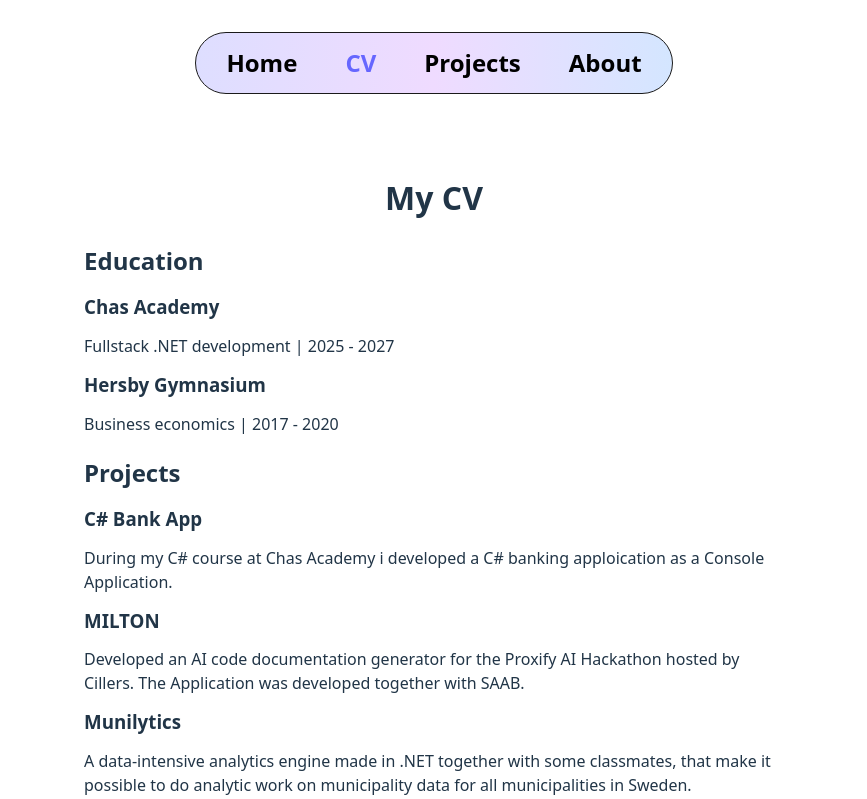
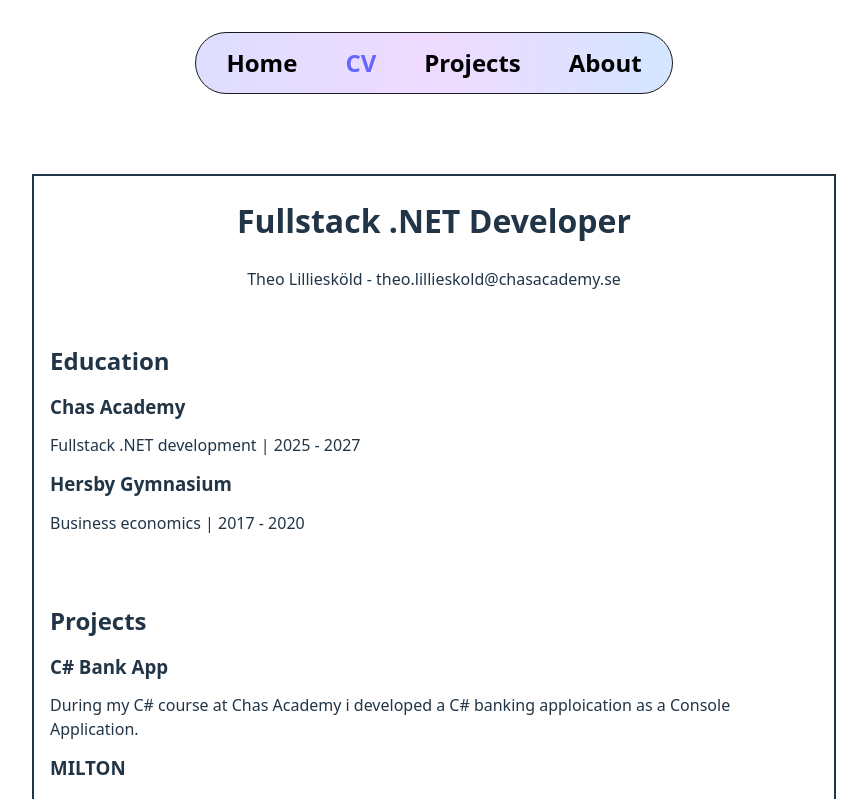
Before and after one commit to lskld/labb2_cv_portal, a React (Vite) app: page /labb2_cv_portal/cv in a window 1280 px wide. Shown: the top 799 px of the page, without its empty margins (206-1073 px from the left). Built offline with nearby package versions, Linux system fonts and the light colour scheme.

Commit message:
changed cv page a bit

```diff
--- a/src/components/cvdata/CvData.css
+++ b/src/components/cvdata/CvData.css
@@ -1,8 +1,18 @@
 .cv_container {
     text-align: left;
-    max-width: 700px;
+    max-width: 800px;
     margin: 0 auto;
     margin-top: 5rem;
+    border: solid 2px;
+}
+
+.cv_section {
+    padding: 1rem;
+}
+
+.cv_personal_info {
+    padding: 0 1rem;
+    text-align: center;
 }
 
 .cv_item {
--- a/src/components/cvdata/CvData.jsx
+++ b/src/components/cvdata/CvData.jsx
@@ -2,9 +2,16 @@ import "./CvData.css"
 import cvJson from '../../assets/cv.json'
 
 function CvData() {
+    const fullName = cvJson.personalInfo.firstName + " " + cvJson.personalInfo.lastName;
+    const contactEmail = cvJson.personalInfo.email;
+
     return(
         <div className="cv_container">
-            <h1>My CV</h1>
+            <h1>Fullstack .NET Developer</h1>
+
+            <section className="cv_personal_info">
+                <p>{fullName} - {contactEmail}</p>
+            </section>
 
             <section className="cv_section">
                 <h2>Education</h2>
```
